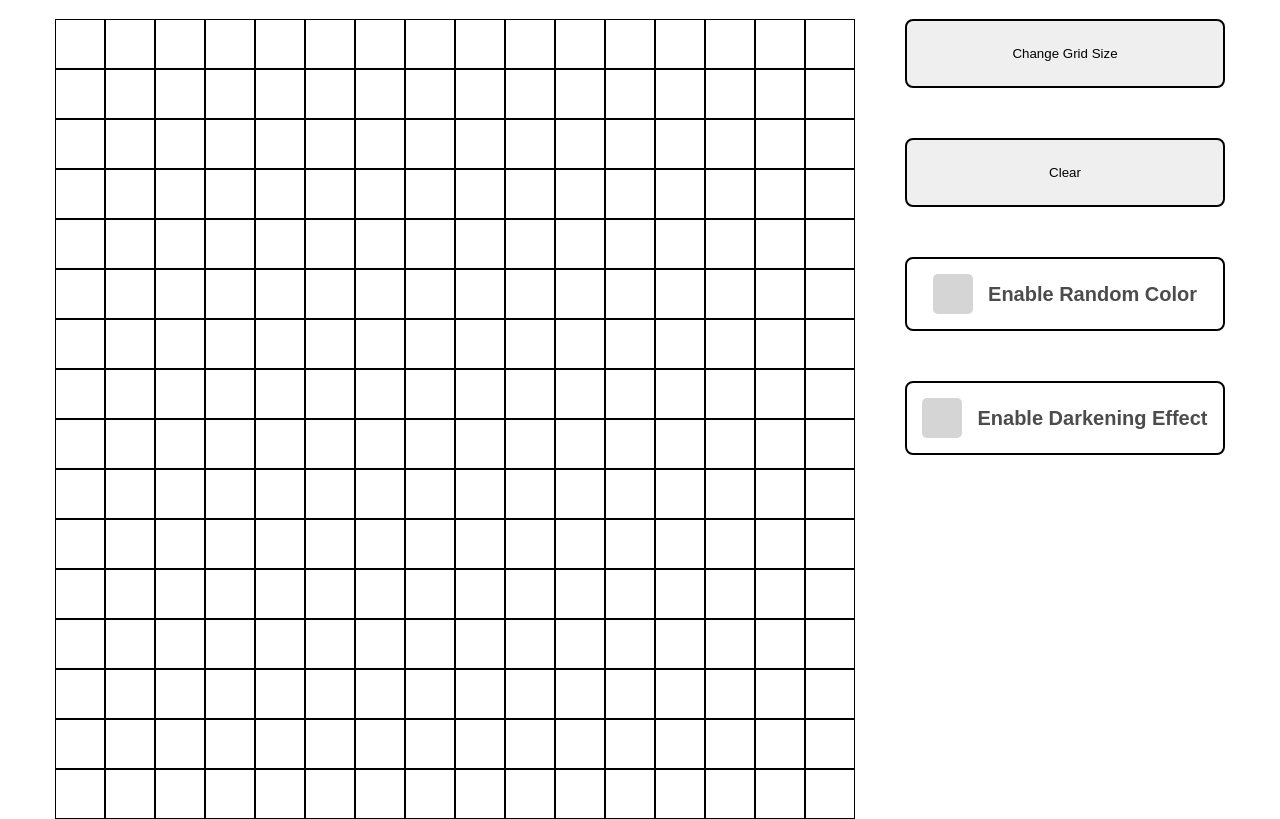
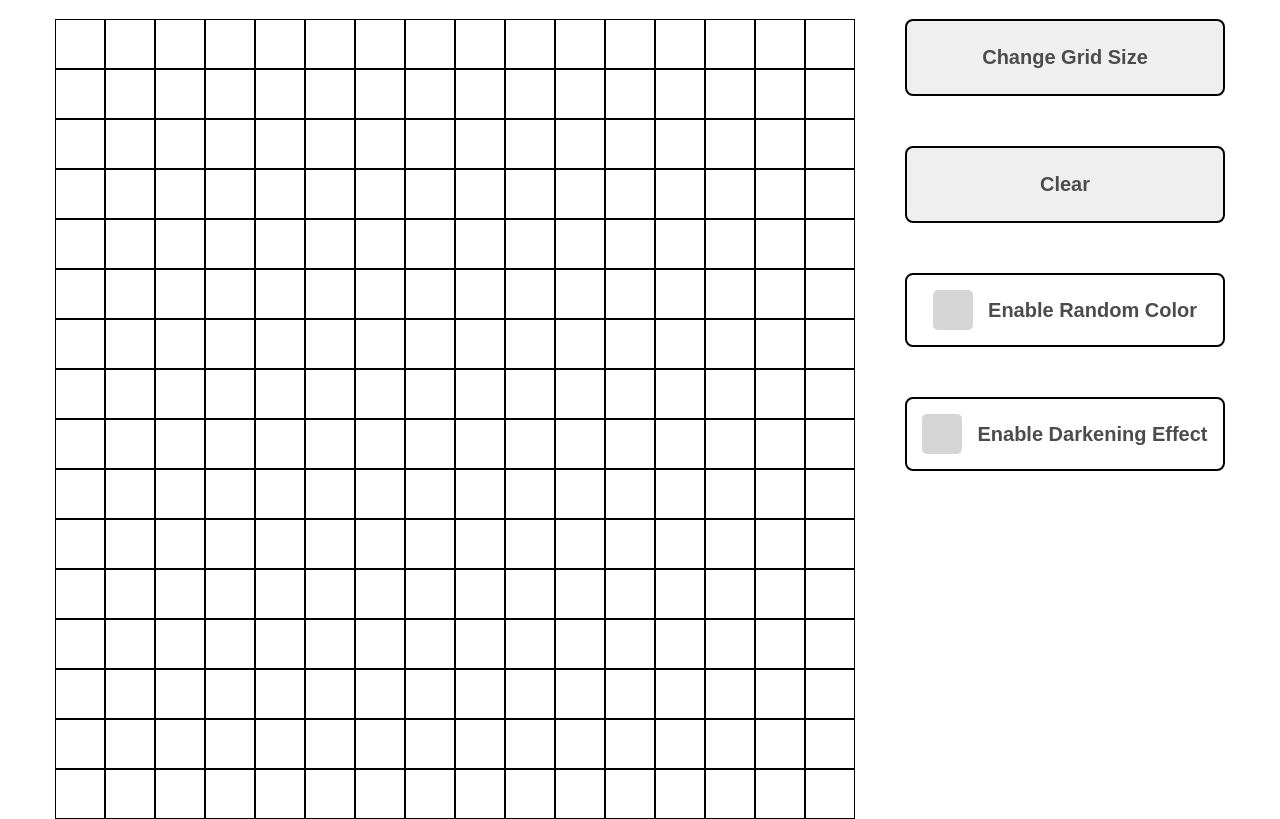
Before and after one commit to ItayLHdev/etch-a-sketch, a plain HTML site: page index.html in a window 1280 px wide. Shown: the part 120-939 px from the top of the page. Drawn offline with Linux system fonts and the light colour scheme; a web font is replaced by a local one.

Commit message:
Add minor improvements
makes the labels not user-selectable and adjusts the fonts to be
matching

```diff
--- a/style.css
+++ b/style.css
@@ -42,6 +42,10 @@ header h3 {
     padding: 25px 50px;
     cursor: pointer;
     border-radius: 8px;
+    font-size: 20px;
+    color: #4c4c4c;
+    font-weight: 600;
+    font-family: sans-serif;
 }
 
 .buttons-wrapper {
@@ -71,6 +75,7 @@ label {
     font-family: sans-serif;
     font-weight: 600;
     cursor: pointer;
+    user-select: none;
 }
 
 input[type="checkbox"]:hover {
```
